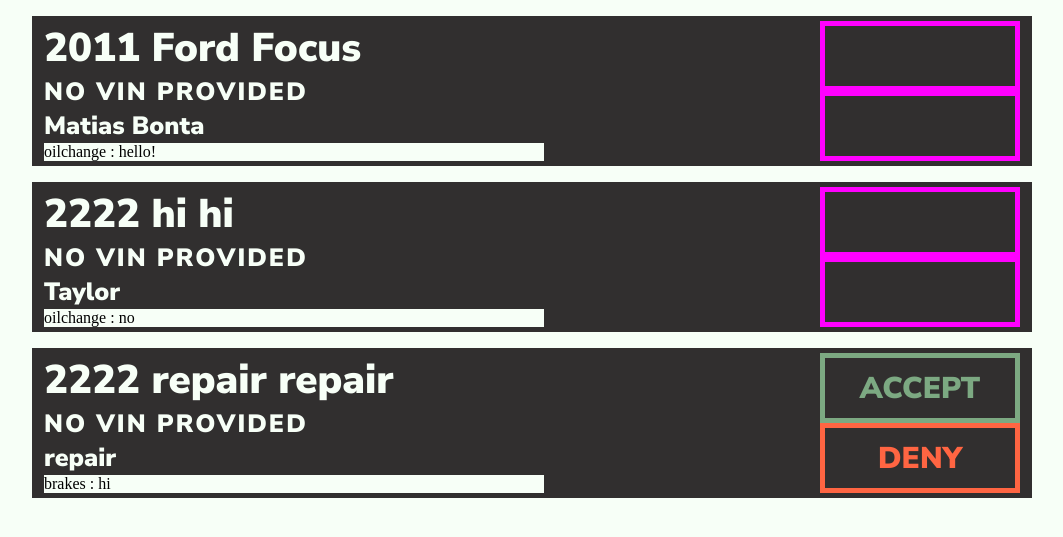
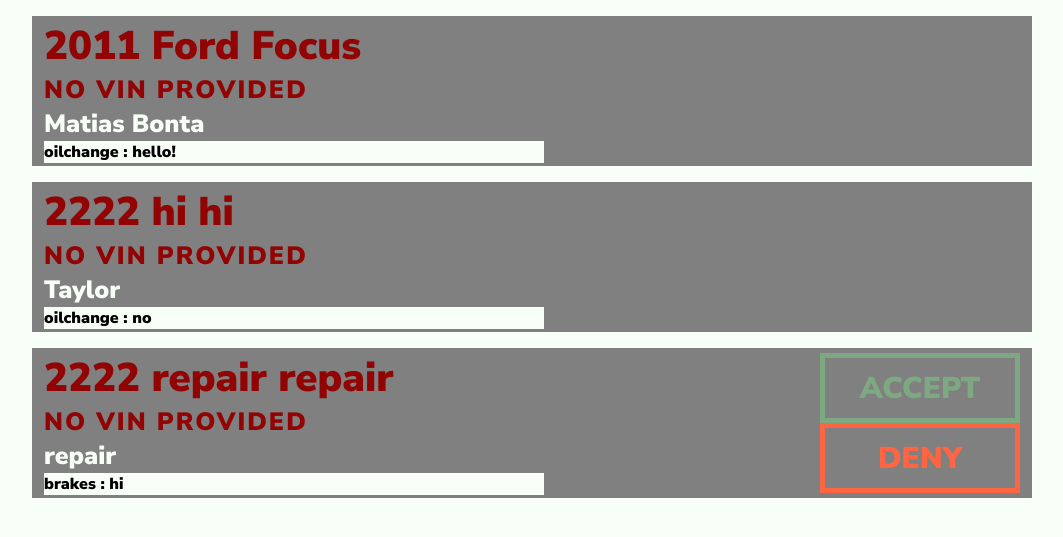
Before and after one commit to kevinthayes/MSHP2, a Flask app: page /admin in a window 1280 px wide. Shown: the top 537 px of the page, without its empty margins (108-1171 px from the left). Run offline with Flask 2, Linux system fonts and the light colour scheme; data comes from the database, SQL or seed files in the repository; both versions use the stored data as it was after the commit.

Commit message:
added some  s p i c y  css
- changed color of buttons
- finished changing the color scheme of the admin panel

```diff
--- a/app/static/stylesheet.css
+++ b/app/static/stylesheet.css
@@ -1,8 +1,45 @@
 /* Css Document */
+body {
+    font-family: 'Nunito Sans', sans-serif;
+    margin: 0px;
+}
+
+.title {
+    color: #920404;
+    background-color: grey;
+    text-align: center;
+    padding-bottom: 50px;
+    padding-top: 50px;
+    margin: 0px;;
+}
+
+
+
+.row {
+  display: flex;
+  text-align: center;
+}
+
+.column {
+  flex: 50%;
+}
+
+a:visited, a:link {
+    text-decoration: none;
+    padding: 10px;
+    color: #920404;
+}
+
+a:hover {
+    text-decoration: none;
+    padding: 10px;
+    background-color: lightgrey;
+}
+
 * {
   margin: 0;
   padding: 0;
-  background-color: #F7FFF7;
+  background-color: #F7FFF7; /* green */
 }
 
 :focus {
@@ -30,14 +67,14 @@
   margin-right: auto;
   margin-top: 1em;
   margin-bottom: 1em;
-  background-color: #312F2F;
+  background-color: grey;
 }
 
 .vehicle {
   position: relative;
   width: 500px;
   font-size: 40px;
-  color: #F7FFF7;
+  color: #920404; /* spicy red */
   background: transparent;
   font-family: 'Nunito Sans', sans-serif;
 }
@@ -46,7 +83,7 @@
   position: relative;
   width: 500px;
   font-size: 25px;
-  color: #F7FFF7;
+  color: #920404; /* spicy red */
   background: transparent;
   font-family: 'Nunito Sans', sans-serif;
   text-transform: uppercase;
@@ -57,7 +94,7 @@
   position: relative;
   width: 500px;
   font-size: 25px;
-  color: #F7FFF7;
+  color: #F7FFF7; /* green */
   background: transparent;
   font-family: 'Nunito Sans', sans-serif;
 }
@@ -85,9 +122,9 @@
   height: 70px;
   width: 200px;
   font-size: 30px;
-  color: #FF00FF;
+  color: grey; /* ugly purple */
   margin: 0;
-  border-color: #FF00FF;
+  border-color: grey; /* ugly purple */
   border-width: 5px;
   border-style: solid;
   background: transparent;
@@ -102,8 +139,8 @@
 
 .accept, .accept:after {
   content: "ACCEPT";
-  color: #7CA982;
-  border-color: #7CA982;
+  color: #7CA982; /* mint */
+  border-color: #7CA982; /* mint */
 }
 
 .deny, .deny:after {
@@ -114,12 +151,12 @@
 
 .print, .print:after {
   content: "PRINT";
-  color: #FCBA04;
-  border-color: #FCBA04;
+  color: #FCBA04; /* earwax - not really sure when this is used */
+  border-color: #FCBA04; /* earwax - not really sure when this is used */
 }
 
 .complete, .complete:after {
   content: "COMPLETE";
-  color: #FCBA04;
+  color: #FCBA04; /* earwax - not really sure when this is used */
   border-color: #FCBA04;
 }
--- a/app/templates/index.html
+++ b/app/templates/index.html
@@ -6,14 +6,14 @@
 
 		<link href="https://fonts.googleapis.com/css?family=Nunito+Sans:900" rel="stylesheet">
 
-		<link rel="stylesheet" href="static/style.css">
+		<link rel="stylesheet" href="static/stylesheet.css">
 
 		<title>NCHS Auto Shop</title>
 
 	</head>
 
 	<body>
-		<h1>NCHS AUTO SHOP</h1><br>
+		<h1 class = "title">NCHS AUTO SHOP</h1><br>
 		<div class = "row">
 			<div class = "column"><a href="{{ url_for('index.adminConsole') }}">admin login</a><br></div>
 			<div class = "column"><a href="{{ url_for('index.login') }}">submit a repair request</a></div>
```
Also changed, not shown: app/static/style.css (deleted, +0 -37 lines), instance/CarDB.sqlite.
